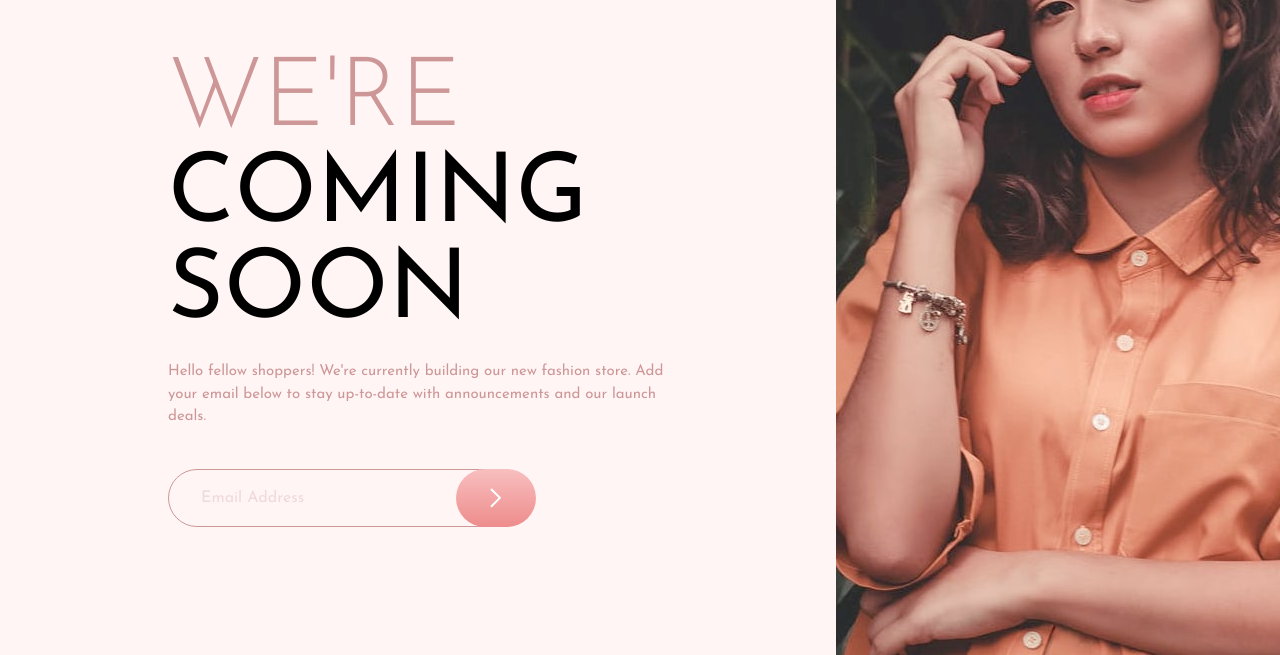
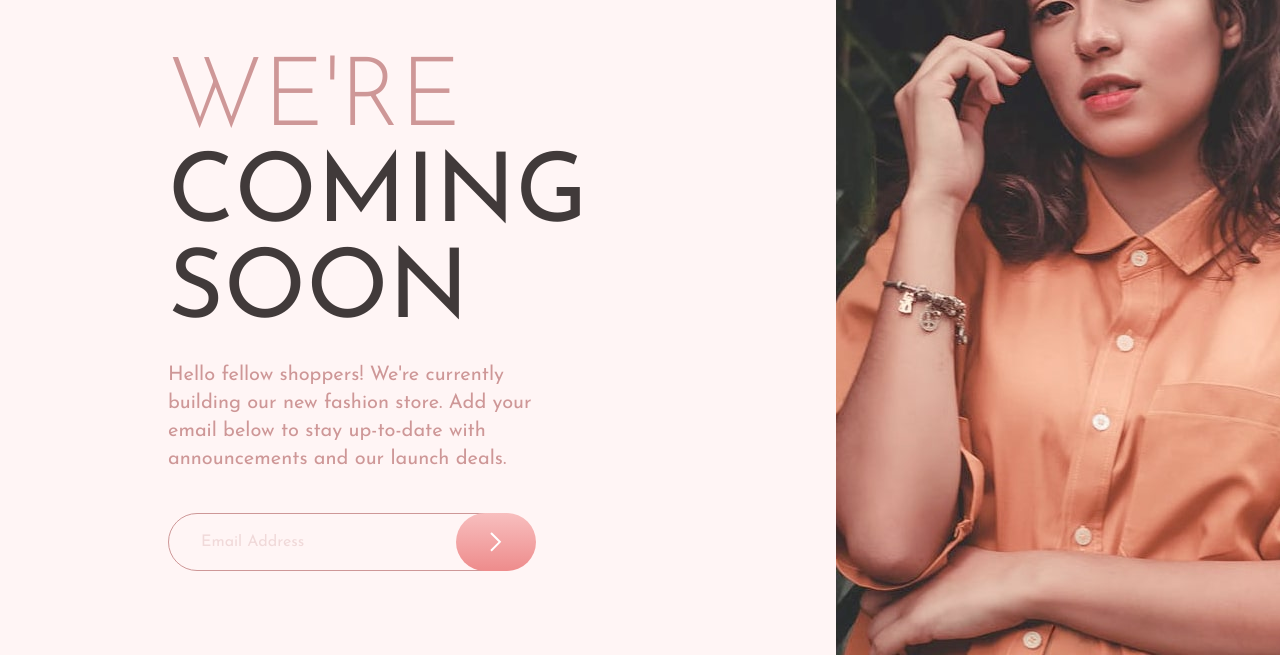
Before and after one commit to Wilouricard/baseApparelComingSoonPage, a website: page index.html in a window 1280 px wide. Shown: the part 145-800 px from the top of the page. Drawn offline with Linux system fonts and the light colour scheme.

Commit message:
body min-h changes

```diff
--- a/index.html
+++ b/index.html
@@ -37,18 +37,18 @@
         <div class=""><img src="./images/logo.svg" alt="" class="w-36" /></div>
       </nav>
     </header>
-    <main class="">
+    <main class="md:z-10">
       <div class="bg-nav-color md:h-full">
         <div class=""><img src="./images/logo.svg" alt="" class="hidden md:inline w-36 md:mx-44 md:pt-16 md:mb-12" /></div>
         <div>
           <img src="./images/hero-mobile.jpg" alt="" class="w-full md:hidden" />
         </div>
         <div class="flex flex-col text-center px-10 pt-14 gap-5 pb-6 md:text-left md:mx-32 md:pb-10">
-          <h1 class="uppercase text-6xl md:text-8xl md:pr-20">
+          <h1 class="uppercase text-6xl md:text-8xl md:pr-20 text-Dark-Grayish-Red">
             <span class="text-Desaturated-Red font-thin">We're</span> coming
             soon
           </h1>
-          <p class="text-Desaturated-Red text-[15px]">
+          <p class="text-Desaturated-Red text-[15px] md:pr-24 md:text-xl">
             Hello fellow shoppers! We're currently building our new fashion
             store. Add your email below to stay up-to-date with announcements
             and our launch deals.
@@ -59,7 +59,7 @@
             <input
               type="email"
               placeholder="Email Address"
-              class="py-4 pl-8 rounded-full border w-[350px] bg-nav-color border-Desaturated-Red placeholder:text-Desaturated-Red placeholder:text-opacity-30 focus:border-red"
+              class="py-4 pl-8 rounded-full border w-[350px] bg-nav-color border-Desaturated-Red placeholder:text-Desaturated-Red placeholder:text-opacity-30"
               required
             />
             <i id="error-icon" class="absolute translate-x-20 md:translate-x-64 hidden"
@@ -85,7 +85,7 @@
     <img
       src="./images/hero-desktop.jpg"
       alt=""
-      class="hidden md:inline-block md:h-full"
+      class="hidden md:inline-block md:object-cover"
     />
     <!-- <footer>
       <p class="attribution">
--- a/input.css
+++ b/input.css
@@ -2,8 +2,15 @@
 @tailwind components;
 @tailwind utilities;
 
+* {
+    margin: 0;
+    padding: 0;
+    box-sizing: border-box;
+}
+
 body {
     font-family: 'Josefin Sans', sans-serif;
+    min-height: 100vh;
 }
 button {
     background-image: linear-gradient(180deg, hsl(0, 80%, 86%), hsl(0, 74%, 74%))
--- a/tailwind.config.js
+++ b/tailwind.config.js
@@ -6,7 +6,7 @@ module.exports = {
     colors: {
       'Desaturated-Red': 'hsl(0, 36%, 70%)',
       'Soft-Red': 'hsl(0, 93%, 68%)',
-      'Dark Grayish-Red': 'hsl(0, 6%, 24%)',
+      'Dark-Grayish-Red': 'hsl(0, 6%, 24%)',
       'nav-color': 'hsl(0, 100%, 98%)',
       'red': 'hsl(0, 100%, 50%)',
     }
```
Also changed, not shown: dist/output.css.
